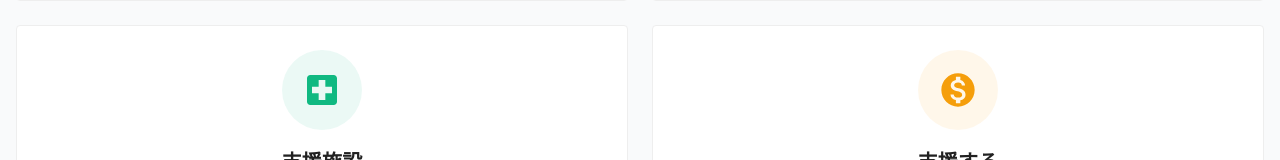
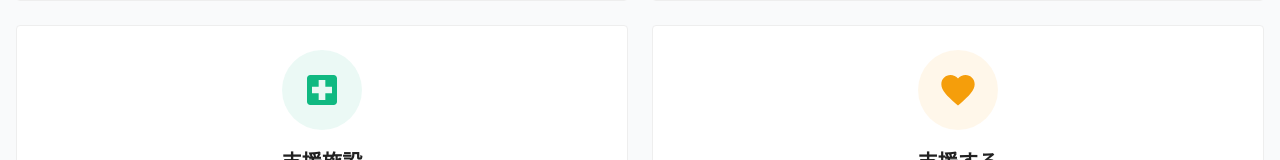
Before and after one commit to novalumo/disaster-prevention-info, a Next.js app: page /ofunato in a window 1280 px wide. Shown: the part 473-633 px from the top of the page. Built offline with nearby package versions, Linux system fonts and the light colour scheme; what @mui/material-nextjs would draw is missing.

Commit message:
fix icon

```diff
--- a/src/app/ofunato/page.tsx
+++ b/src/app/ofunato/page.tsx
@@ -4,8 +4,8 @@ import Link from 'next/link';
 import {
   Campaign,
   LocationOn,
-  MonetizationOn,
   LocalHospital,
+  Favorite,
 } from '@mui/icons-material';
 import OfunatoContainer from './components/OfunatoContainer';
 
@@ -48,7 +48,7 @@ const menuItems = [
     label: '支援する',
     description: '被災地域への支援方法やボランティア情報を確認できます',
     href: '/ofunato/support',
-    icon: <MonetizationOn sx={{ fontSize: 40 }} />,
+    icon: <Favorite sx={{ fontSize: 40 }} />,
     color: '#f59e0b',
   },
 ];
```
